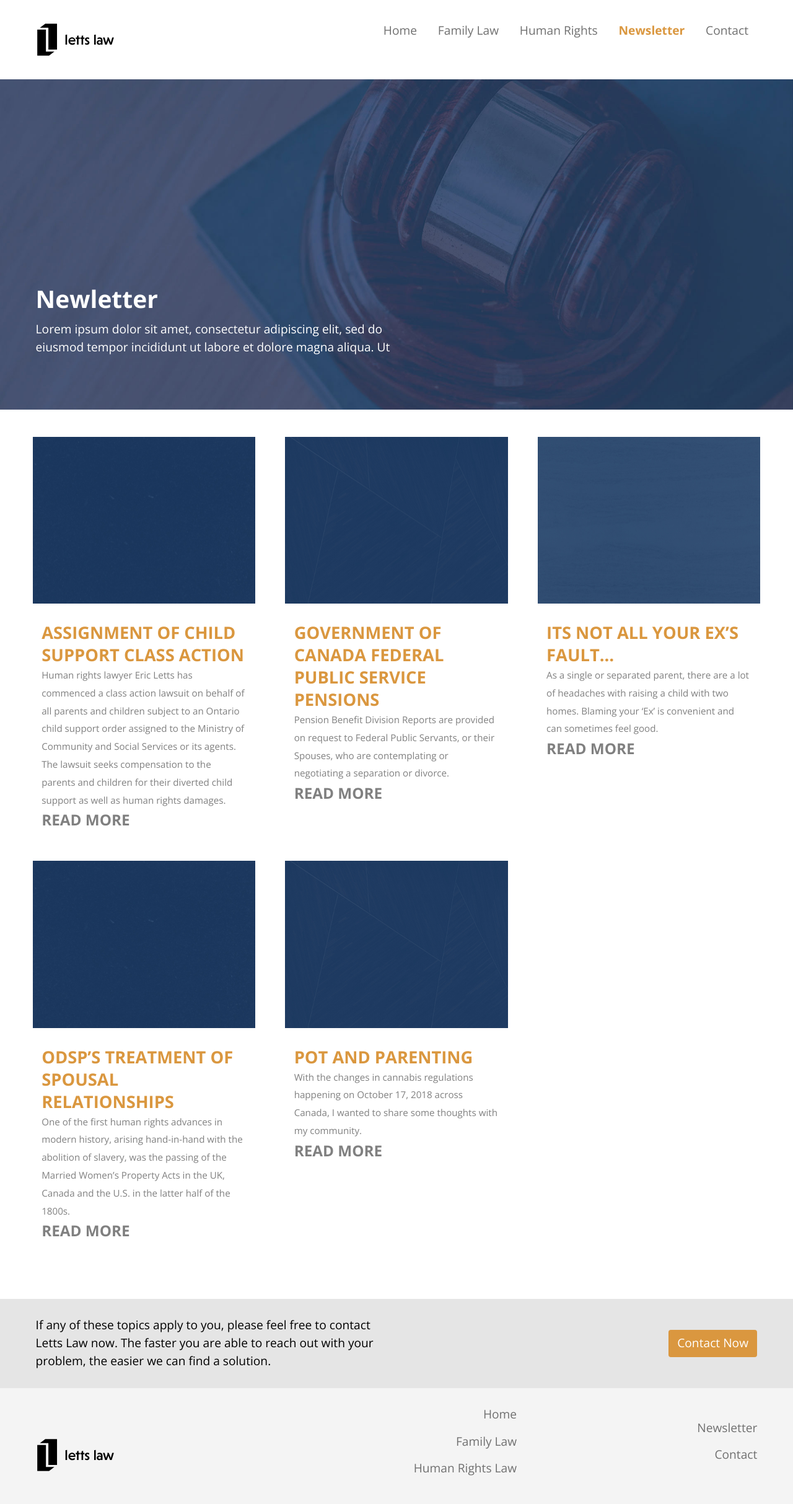
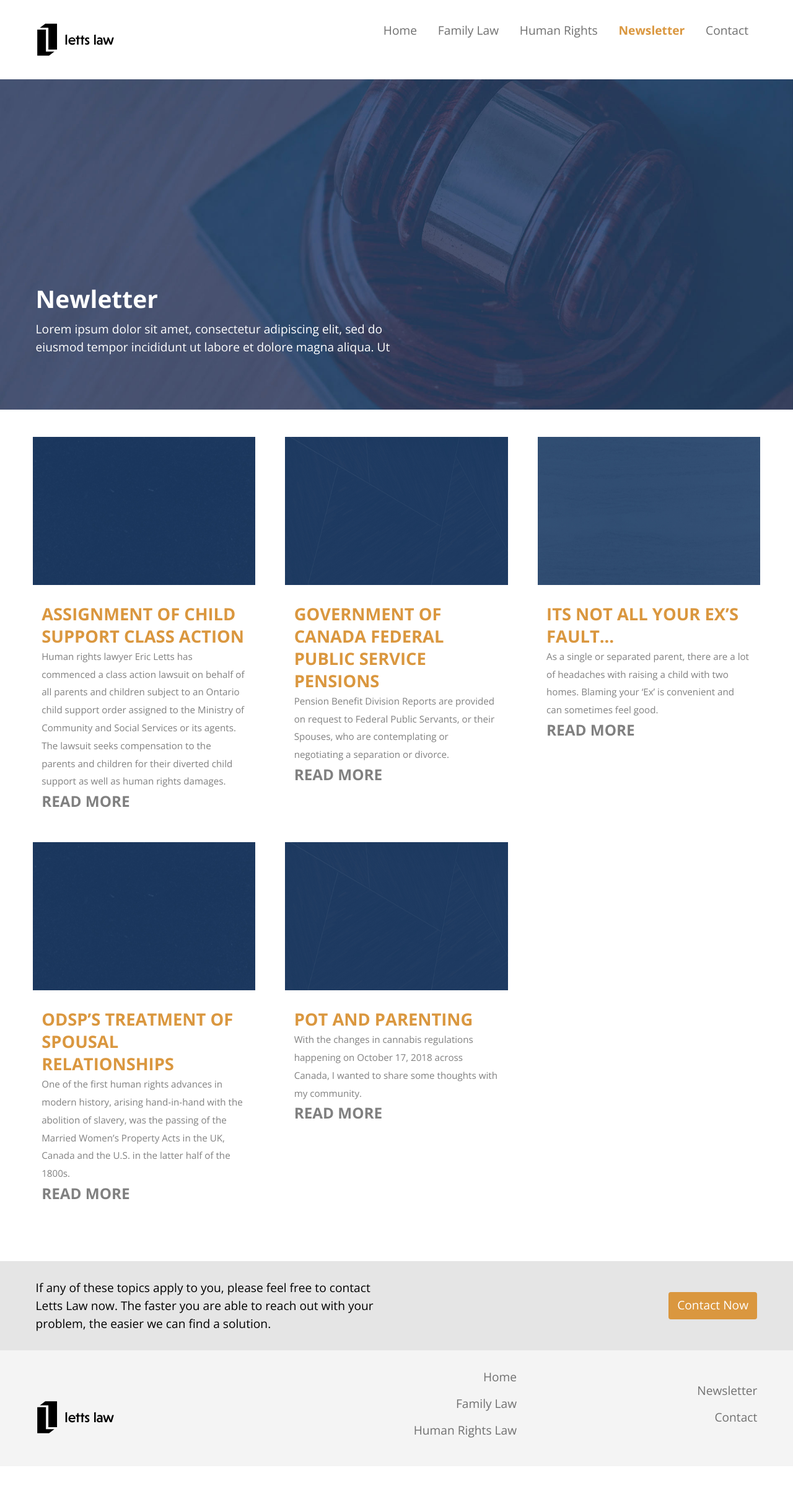
Before and after one commit to Ten-3/letts-law, a Jekyll site: the page built from newsletter.html, in a window 1280 px wide. Shown: the whole page at 62% size. Built offline with Jekyll 4.4.1, drawn with Linux system fonts in a browser that asks for light colours; after the commit the page ends 2366 px from its top, so only the background shows below that.

Commit message:
Adjust the screen size

```diff
--- a/_includes/card.html
+++ b/_includes/card.html
@@ -2,7 +2,7 @@
 <article class="text-center card">
   <a class="" href="{{include.data.url}}">
 
-      <div class="embed embed-4by3 content-fill push">
+      <div class="embed embed-3by2 content-fill push">
         <img class="embed-item" src="{{include.data.thumb}}" alt="">
       </div>
       <div class="container gutter-1-2 content-shrink">
--- a/css/main.css
+++ b/css/main.css
@@ -69,6 +69,7 @@ footer {
   background-image: url("../images/newsletter-banner.jpg");
 }
 
+/* this is contact banner --adjust the min-height-- */
 .contact-banner {
   background-image: url("../images/contact-banner.jpg");
 }
@@ -93,11 +94,11 @@ img {
   transition: .3s ease-in-out;
 }
 
-/**/
+/*this is for heading for newletter section*/
 .newsletter-heading {
   color: #da973f;
 }
-
+/*this is for newletter section*/
 .newsletter-section:hover {
   -webkit-filter: grayscale(100%);
   filter: grayscale(100%);
```
